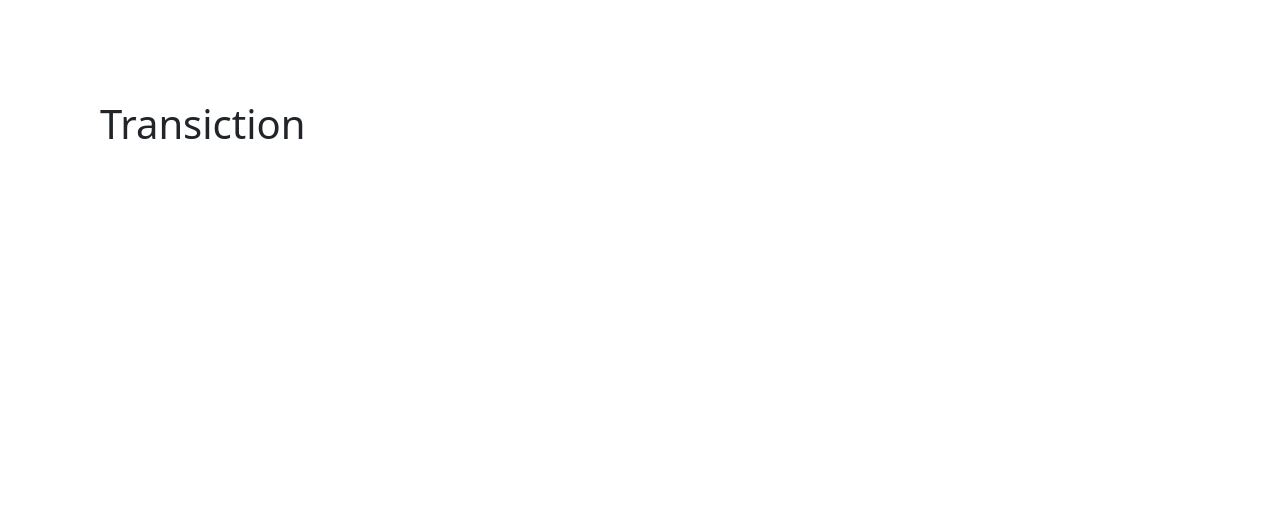
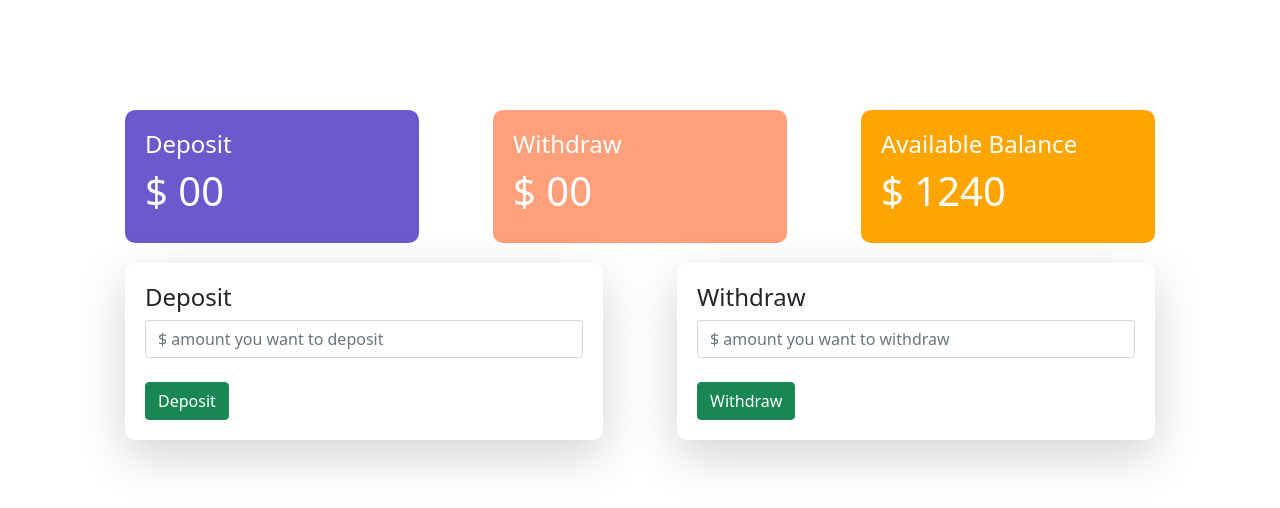
Before and after one commit to web-shoharab-pk/pioneer-bank, a plain HTML site: page index.html in a window 1280 px wide. Both pictures are taken after a click on the button "Login". Drawn offline with nearby package versions, Linux system fonts and the light colour scheme.

Commit message:
first complete

```diff
--- a/index.html
+++ b/index.html
@@ -14,7 +14,7 @@
 <body>
     <section id="login-area">
         <h1 class="text-center">Welcome to Pioneer Bank</h1>
-        <div class="submit-area p-5 shadow-lg rounded-3">
+        <div class="submit-area p-5 shadow-lg br-radius">
             <h4>Login</h4>
             <input type="email" class="form-control" placeholder="Inter user email">
             <br>
@@ -24,17 +24,95 @@
         </div>
     </section>
     <section id="transiction-area">
-        <h1>Transiction</h1>
+        <div class="row">
+            <div class="col-md-4">
+                <div class="deposit br-radius">
+                    <h4>Deposit</h4>
+                    <h1>$ <span id="currentDeposit">00</span></h1>
+                </div>
+            </div>
+            <div class="col-md-4">
+                <div class="withdraw br-radius">
+                    <h4>Withdraw</h4>
+                    <h1>$ <span id="currentWithdraw">00</span></h1>
+                </div>
+            </div>
+            <div class="col-md-4">
+                <div class="balance br-radius">
+                    <h4>Available Balance</h4>
+                    <h1>$ <span id="current-balance">1240</span></h1>
+                </div>
+            </div>
+        </div>
+        <div class="row">
+            <div class="col-md-6">
+                <div class="deposit-area shadow-lg br-radius">
+                    <h4 class="text-dark">Deposit</h4>
+                    <input id="diposit-amount" type="number" class="form-control"
+                        placeholder="$ amount you want to deposit">
+                    <br>
+                    <button id="addDeposit" class="btn btn-success">Deposit</button>
+                </div>
+            </div>
+            <div class="col-md-6">
+                <div class="withdraw-area shadow-lg br-radius">
+                    <h4 class="text-dark">Withdraw</h4>
+                    <input id="withdraw-amount" type="number" class="form-control"
+                        placeholder="$ amount you want to withdraw">
+                    <br>
+                    <button id="addWithdraw" class="btn btn-success">Withdraw</button>
+                </div>
+            </div>
+        </div>
     </section>
 
     <script>
+        //login-area event handler
         const loginBtn = document.getElementById("login");
         loginBtn.addEventListener("click", function () {
             const loginArea = document.getElementById("login-area");
             loginArea.style.display = "none";
             const transictionArea = document.getElementById("transiction-area");
             transictionArea.style.display = "block";
-        })
+        });
+
+        //deposit-area event handler
+        const depositBtn = document.getElementById("addDeposit");
+        depositBtn.addEventListener("click", function (event) {
+            const dipositAmount = document.getElementById("diposit-amount").value;
+            const dipositNum = parseFloat(dipositAmount);
+
+            const currentDeposit = document.getElementById("currentDeposit").innerText;
+            const currentDepositNum = parseFloat(currentDeposit);
+            const totalDeposit = dipositNum + currentDepositNum;
+
+            const currentBalance = document.getElementById("current-balance").innerText;
+            const currentNum = parseFloat(currentBalance);
+            const totalBalance = currentNum + dipositNum;
+
+            document.getElementById("currentDeposit").innerText = totalDeposit;
+            document.getElementById("diposit-amount").value = "";
+            document.getElementById("current-balance").innerText = totalBalance;
+        });
+
+        //withdraw area event handler
+        const withdrawBtn = document.getElementById("addWithdraw");
+        withdrawBtn.addEventListener("click", function (event) {
+            const withdrawAmount = document.getElementById("withdraw-amount").value;
+            const withdrawNum = parseFloat(withdrawAmount);
+
+            const currentWithdraw = document.getElementById("currentWithdraw").innerText;
+            const currentWithdrawNum = parseFloat(currentWithdraw);
+            const totalWithdraw = withdrawNum + currentWithdrawNum;
+
+            const currentBalance = document.getElementById("current-balance").innerText;
+            const currentNum = parseFloat(currentBalance);
+            const totalBalance = currentNum - withdrawNum;
+
+            document.getElementById("currentWithdraw").innerText = totalWithdraw;
+            document.getElementById("withdraw-amount").value = "";
+            document.getElementById("current-balance").innerText = totalBalance;
+        });
     </script>
 </body>
 
--- a/style.css
+++ b/style.css
@@ -8,3 +8,18 @@ body{
 #transiction-area{
     display: none;
 }
+.br-radius{
+    border-radius: 10px;
+    margin: 10px 25px;
+    padding: 20px;
+    color: white;
+}
+.deposit{
+    background-color: slateblue;
+}
+.withdraw{
+    background-color: lightsalmon;
+}
+.balance{
+    background-color: orange;
+}
```
